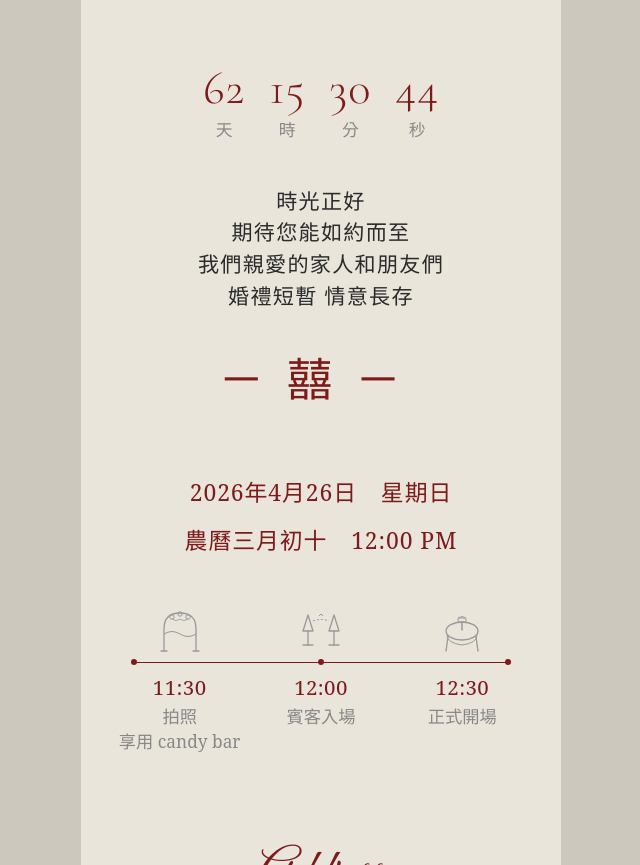
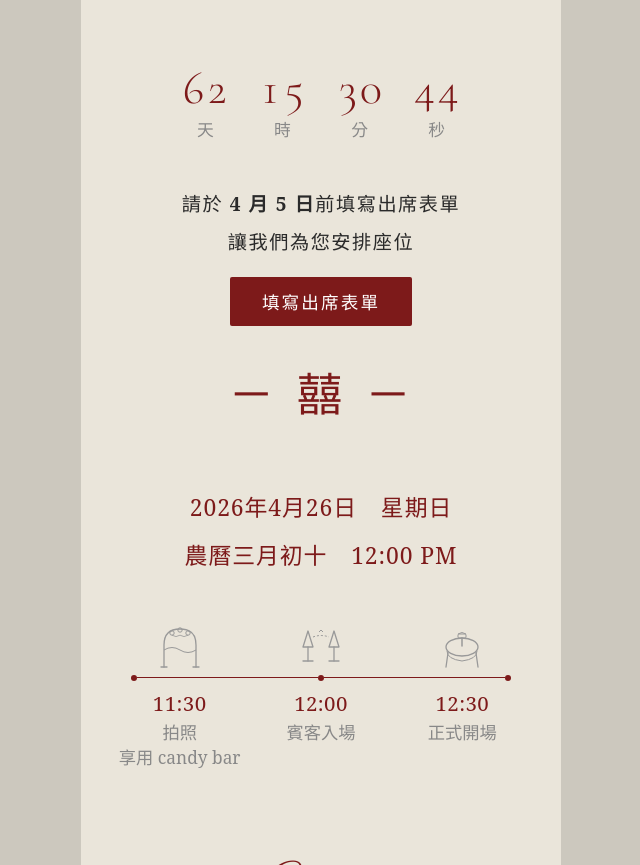
Before and after one commit to riljian/qibang-yujie-wedding-invitation, a plain HTML site: page index.html in a window 1280 px wide. Shown: the part 3555-4420 px from the top of the page, without its empty margins (319-959 px from the left). Drawn offline with nearby package versions, Linux system fonts and the light colour scheme.

Commit message:
新增出席表單提醒區塊並修正倒數計時跳動問題
在倒數計時下方加入填表提醒與連結按鈕；
修正 .cd-num 使用 tabular-nums 與 min-width 防止數字寬度變動導致版面跳動。

Co-Authored-By: Claude Sonnet 4.6 <noreply@anthropic.com>

```diff
--- a/index.html
+++ b/index.html
@@ -359,6 +359,8 @@
         display: block;
         line-height: 1;
         letter-spacing: 0.02em;
+        font-variant-numeric: tabular-nums;
+        min-width: 2.4ch;
       }
 
       .cd-label {
@@ -370,6 +372,8 @@
 
       .xi {
         display: block;
+        position: relative;
+        left: 10px;
         font-size: 2.85rem;
         color: var(--red);
         letter-spacing: 0.5em;
@@ -659,12 +663,36 @@
             <span class="cd-label">秒</span>
           </div>
         </div>
-        <p class="poem">
-          時光正好<br />
-          期待您能如約而至<br />
-          我們親愛的家人和朋友們<br />
-          婚禮短暫 情意長存
-        </p>
+        <div style="margin: 32px 0 24px; text-align: center">
+          <p
+            style="
+              font-size: 1.2rem;
+              color: var(--text);
+              letter-spacing: 0.08em;
+              line-height: 2;
+              margin-bottom: 16px;
+            "
+          >
+            請於
+            <strong>4 月 5 日</strong>前填寫出席表單<br />讓我們為您安排座位
+          </p>
+          <a
+            href="https://docs.google.com/forms/d/e/1FAIpQLSftRxH7DlGb6DoO7uj70Ns0T3XUWXRjwXDWmStR8OLN1V5ibQ/viewform"
+            target="_blank"
+            style="
+              display: inline-block;
+              padding: 12px 32px;
+              background: var(--red);
+              color: #fff;
+              font-size: 1.1rem;
+              letter-spacing: 0.12em;
+              text-decoration: none;
+              border-radius: 2px;
+            "
+          >
+            填寫出席表單
+          </a>
+        </div>
         <span class="xi">－囍－</span>
       </div>
 
```
